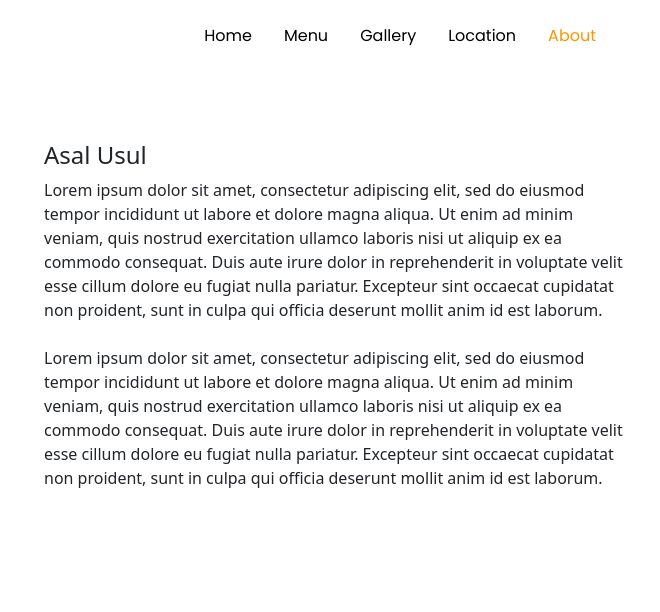
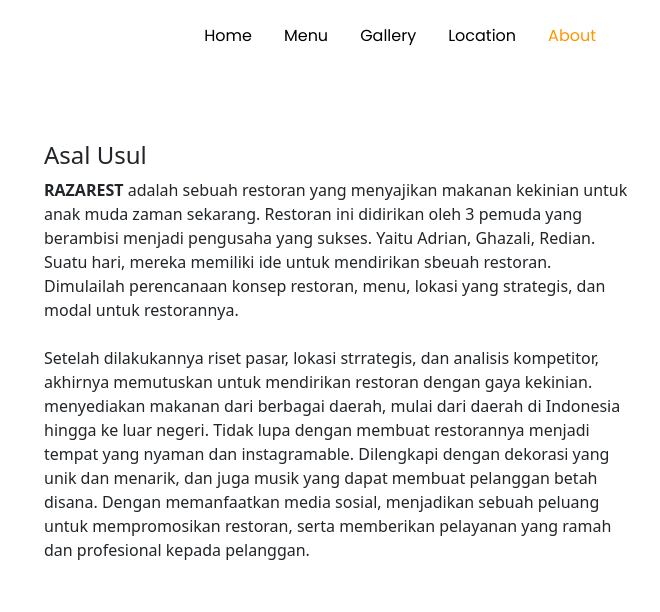
Before and after one commit to eidoxy/final-project-wdw, a website: page views/AboutUs/aboutUs.html in a window 1280 px wide. Shown: the top 612 px of the page, 620-1280 px from the left. Drawn offline with Linux system fonts and the light colour scheme.

Commit message:
adding folder img for about us, edited asal usul

```diff
--- a/views/AboutUs/aboutUs.html
+++ b/views/AboutUs/aboutUs.html
@@ -51,17 +51,9 @@
             </div>
             <div class="col-md-6 p-4 ps-md-6">
             <h4 class="mt-0">Asal Usul</h4>
-            <p>Lorem ipsum dolor sit amet, consectetur adipiscing elit, sed do eiusmod tempor
-                incididunt ut labore et dolore magna aliqua. Ut enim ad minim veniam, quis nostrud
-                exercitation ullamco laboris nisi ut aliquip ex ea commodo consequat. Duis aute irure
-                dolor in reprehenderit in voluptate velit esse cillum dolore eu fugiat nulla pariatur.
-                Excepteur sint occaecat cupidatat non proident, sunt in culpa qui officia deserunt mollit anim id est laborum.
+            <p><strong>RAZAREST</strong> adalah sebuah restoran yang menyajikan makanan kekinian untuk anak muda zaman sekarang. Restoran ini didirikan oleh 3 pemuda yang berambisi menjadi pengusaha yang sukses. Yaitu Adrian, Ghazali, Redian. Suatu hari, mereka memiliki ide untuk  mendirikan sbeuah restoran. Dimulailah perencanaan konsep restoran, menu, lokasi yang strategis, dan modal untuk restorannya.
                 <br><br>
-                Lorem ipsum dolor sit amet, consectetur adipiscing elit, sed do eiusmod tempor
-                incididunt ut labore et dolore magna aliqua. Ut enim ad minim veniam, quis nostrud
-                exercitation ullamco laboris nisi ut aliquip ex ea commodo consequat. Duis aute irure
-                dolor in reprehenderit in voluptate velit esse cillum dolore eu fugiat nulla pariatur.
-                Excepteur sint occaecat cupidatat non proident, sunt in culpa qui officia deserunt mollit anim id est laborum.
+                Setelah dilakukannya riset pasar, lokasi strrategis, dan analisis kompetitor, akhirnya memutuskan untuk mendirikan restoran dengan gaya kekinian. menyediakan makanan dari berbagai daerah, mulai dari daerah di Indonesia  hingga ke luar negeri. Tidak lupa dengan membuat restorannya menjadi tempat yang nyaman dan instagramable. Dilengkapi dengan dekorasi yang unik dan menarik, dan juga musik yang dapat membuat pelanggan betah disana. Dengan memanfaatkan media sosial, menjadikan sebuah peluang untuk mempromosikan restoran, serta memberikan pelayanan yang ramah dan profesional kepada pelanggan.
             </p>
             </div>
         </div>
```
Also changed, not shown: 4 other files.
